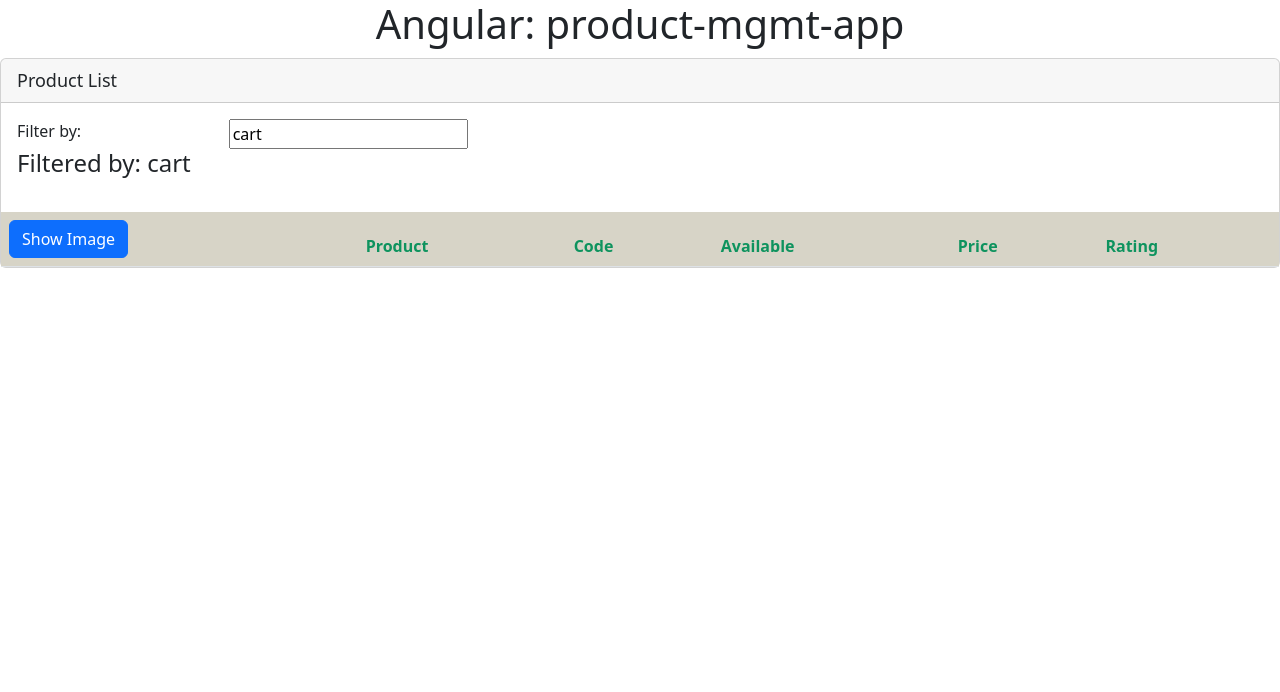
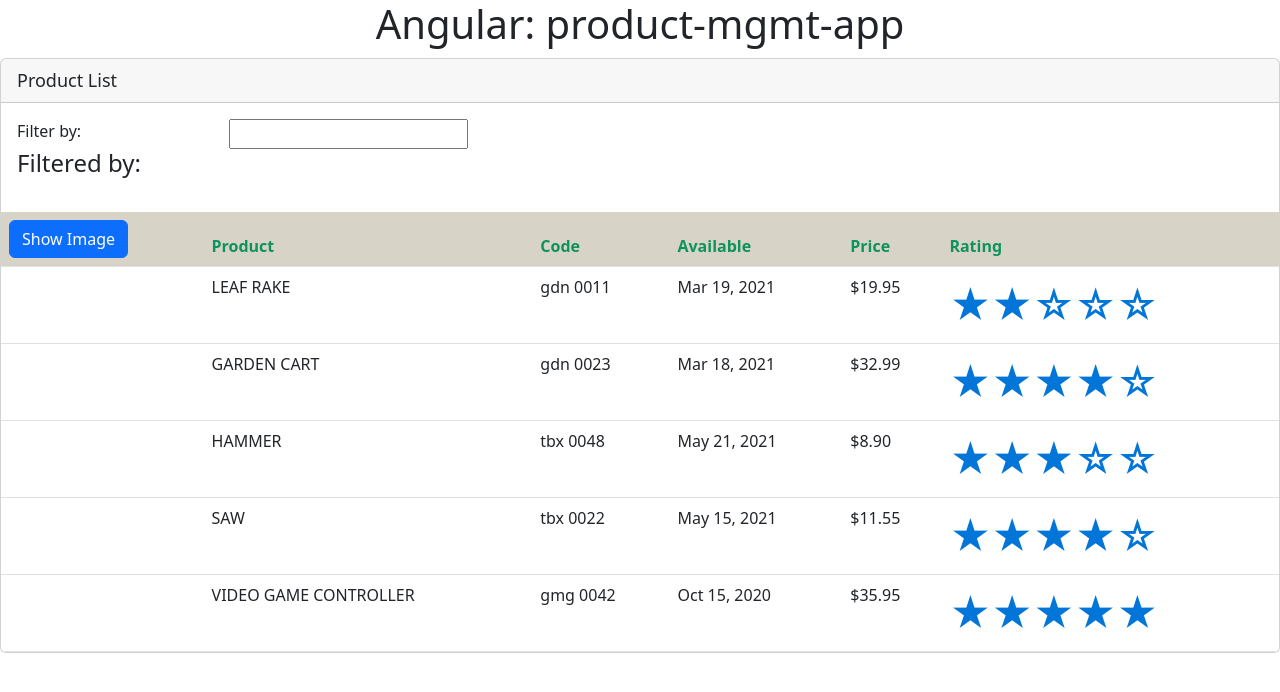
Before and after one commit to YanDevo/angular-prod-mgmt-app, an Angular app in the folder product-mgmt-app/: page / in a window 1280 px wide. Shown: the top 692 px of the page. Built offline with nearby package versions, Linux system fonts and the light colour scheme.

Commit message:
ng config & updates, ngx-bootstrap for stars,service to handle data access

```diff
--- a/product-mgmt-app/package.json
+++ b/product-mgmt-app/package.json
@@ -20,13 +20,13 @@
     "@angular/router": "^14.1.0",
     "bootstrap": "^5.2.2",
     "font-awesome": "^4.7.0",
+    "ngx-bootstrap": "^9.0.0",
     "rxjs": "~7.5.0",
-    "tslib": "^2.3.0",
     "zone.js": "~0.11.4"
   },
   "devDependencies": {
     "@angular-devkit/build-angular": "^14.1.1",
-    "@angular/cli": "~14.1.1",
+    "@angular/cli": "^14.2.6",
     "@angular/compiler-cli": "^14.1.0",
     "@types/jasmine": "~4.0.0",
     "jasmine-core": "~4.2.0",
@@ -35,6 +35,7 @@
     "karma-coverage": "~2.2.0",
     "karma-jasmine": "~5.1.0",
     "karma-jasmine-html-reporter": "~2.0.0",
+    "tslib": "^2.4.0",
     "typescript": "^4.8.4"
   }
 }
--- a/product-mgmt-app/src/app/products/product-list/product-list.component.html
+++ b/product-mgmt-app/src/app/products/product-list/product-list.component.html
@@ -47,7 +47,8 @@
                     <td>{{product.productCode | lowercase | dashesToSpaces: "-"}}</td>
                     <td>{{product.releaseDate | date}}</td>
                     <td>{{product.price | currency: "USD": "symbol": "1.2-2"}}</td>
-                    <td>{{product.starRating}}</td>
+                    <td><app-star-rating
+                        [starRate] = 'product.starRating'></app-star-rating></td>
                 </tr>
             </tbody>
         </table>
--- a/product-mgmt-app/src/app/products/product-list/product-list.component.ts
+++ b/product-mgmt-app/src/app/products/product-list/product-list.component.ts
@@ -1,5 +1,6 @@
 import { Component, OnInit } from '@angular/core';
 import { Iproduct } from '../product';
+import { ProductService } from '../product.service';
 
 @Component({
   selector: 'app-product-list',
@@ -9,48 +10,17 @@ import { Iproduct } from '../product';
 export class ProductListComponent implements OnInit {
   pageTitle: string = 'Product List';
   showImage: boolean = false;
+  products: Iproduct[] = []
 
-  products: Iproduct[] = [
-    {
-      "productId": 1,
-      "productName": "Leaf Rake",
-      "productCode": "GDN-0011",
-      "releaseDate": "March 19, 2021",
-      "description": "Leaf rake with 48-inch wooden handle.",
-      "price": 19.95,
-      "starRating": 3.2,
-      "imageUrl": "assets/images/leaf_rake.png"
-    },
-    {
-      "productId": 2,
-      "productName": "Garden Cart",
-      "productCode": "GDN-0023",
-      "releaseDate": "March 18, 2021",
-      "description": "15 gallon capacity rolling garden cart",
-      "price": 32.99,
-      "starRating": 4.2,
-      "imageUrl": "assets/images/garden_cart.png"
-    },
-    {
-      "productId": 5,
-      "productName": "Hammer",
-      "productCode": "TBX-0048",
-      "releaseDate": "May 21, 2021",
-      "description": "Curved claw steel hammer",
-      "price": 8.9,
-      "starRating": 4.8,
-      "imageUrl": "assets/images/hammer.png"
-    },
-  ];
-
-  // search filter
-  private _listFileter = "";
+    // search filter
+  private _listFilter: string = "";
 
   get listFilter() {
-    return this._listFileter;
+    return this._listFilter;
   }
+
   set listFilter(value: string){
-    this._listFileter = value;
+    this._listFilter = value;
     this.filteredProducts = this.performFilter(value);
   }
 
@@ -60,17 +30,13 @@ export class ProductListComponent implements OnInit {
 
 
 
-
-  constructor() { }
+  // Service injection
+  constructor(private productSvc: ProductService) {}
 
 
-
-  ngOnInit(): void {
-    this._listFileter = "cart";
-    console.log(this.filteredProducts)
-
+  toggleImage(): void     {
+    this.showImage = !this.showImage;
   }
-
 
 
   // filter Method that is called when setting filter valaue
@@ -81,8 +47,13 @@ export class ProductListComponent implements OnInit {
     })
   }
 
-  toggleImage(): void     {
-    this.showImage = !this.showImage;
+
+
+
+  // On initialization get products and set initial filtered products value to full list of products
+  ngOnInit(): void {
+    this.products = this.productSvc.getProducts();
+    this.filteredProducts = this.products;
   }
 
 }
--- /dev/null
+++ b/product-mgmt-app/src/app/products/product.service.ts
@@ -0,0 +1,63 @@
+import { Injectable } from "@angular/core";
+import { Iproduct } from "./product";
+
+@Injectable({
+    providedIn: 'root'
+})
+export class ProductService {
+
+    getProducts(): Iproduct[] {
+        return [
+            {
+                "productId": 1,
+                "productName": "Leaf Rake",
+                "productCode": "GDN-0011",
+                "releaseDate": "March 19, 2021",
+                "description": "Leaf rake with 48-inch wooden handle.",
+                "price": 19.95,
+                "starRating": 2,
+                "imageUrl": "assets/images/leaf_rake.png"
+            },
+            {
+                "productId": 2,
+                "productName": "Garden Cart",
+                "productCode": "GDN-0023",
+                "releaseDate": "March 18, 2021",
+                "description": "15 gallon capacity rolling garden cart",
+                "price": 32.99,
+                "starRating": 4.2,
+                "imageUrl": "assets/images/garden_cart.png"
+            },
+            {
+                "productId": 5,
+                "productName": "Hammer",
+                "productCode": "TBX-0048",
+                "releaseDate": "May 21, 2021",
+                "description": "Curved claw steel hammer",
+                "price": 8.9,
+                "starRating": 3.3,
+                "imageUrl": "assets/images/hammer.png"
+            },
+            {
+                "productId": 8,
+                "productName": "Saw",
+                "productCode": "TBX-0022",
+                "releaseDate": "May 15, 2021",
+                "description": "15-inch steel blade hand saw",
+                "price": 11.55,
+                "starRating": 3.7,
+                "imageUrl": "assets/images/saw.png"
+            },
+            {
+                "productId": 10,
+                "productName": "Video Game Controller",
+                "productCode": "GMG-0042",
+                "releaseDate": "October 15, 2020",
+                "description": "Standard two-button video game controller",
+                "price": 35.95,
+                "starRating": 4.6,
+                "imageUrl": "assets/images/xbox-controller.png"
+            }
+        ]
+    }
+}
--- /dev/null
+++ b/product-mgmt-app/src/app/shared/star-rating/star-rating.component.html
@@ -0,0 +1,4 @@
+<div class="crop">
+    <rating  style="color: #0275d8;font-size: 40px;" [(ngModel)]="starRate" [max]="max" [readonly]="isReadonly">
+    </rating>
+</div>
--- /dev/null
+++ b/product-mgmt-app/src/app/shared/star-rating/star-rating.component.ts
@@ -0,0 +1,19 @@
+import { Component, OnInit, Input } from '@angular/core';
+
+@Component({
+  selector: 'app-star-rating',
+  templateUrl: './star-rating.component.html',
+  styleUrls: ['./star-rating.component.css']
+})
+export class StarRatingComponent implements OnInit {
+  @Input() starRate: number = 0 ;
+  max: number = 5;
+  isReadonly: boolean = true;
+
+  constructor() { }
+
+  ngOnInit(): void {
+  }
+
+
+}
```
Also changed, not shown: product-mgmt-app/src/app/app.module.ts (+7 -3 lines), product-mgmt-app/src/app/shared/dashes-to-spaces.pipe.ts (renamed from product-mgmt-app/src/shared/dashes-to-spaces.pipe.ts), product-mgmt-app/src/app/shared/star-rating/star-rating.component.css (added), 2 other files (tests, documents, lock files or other folders).
